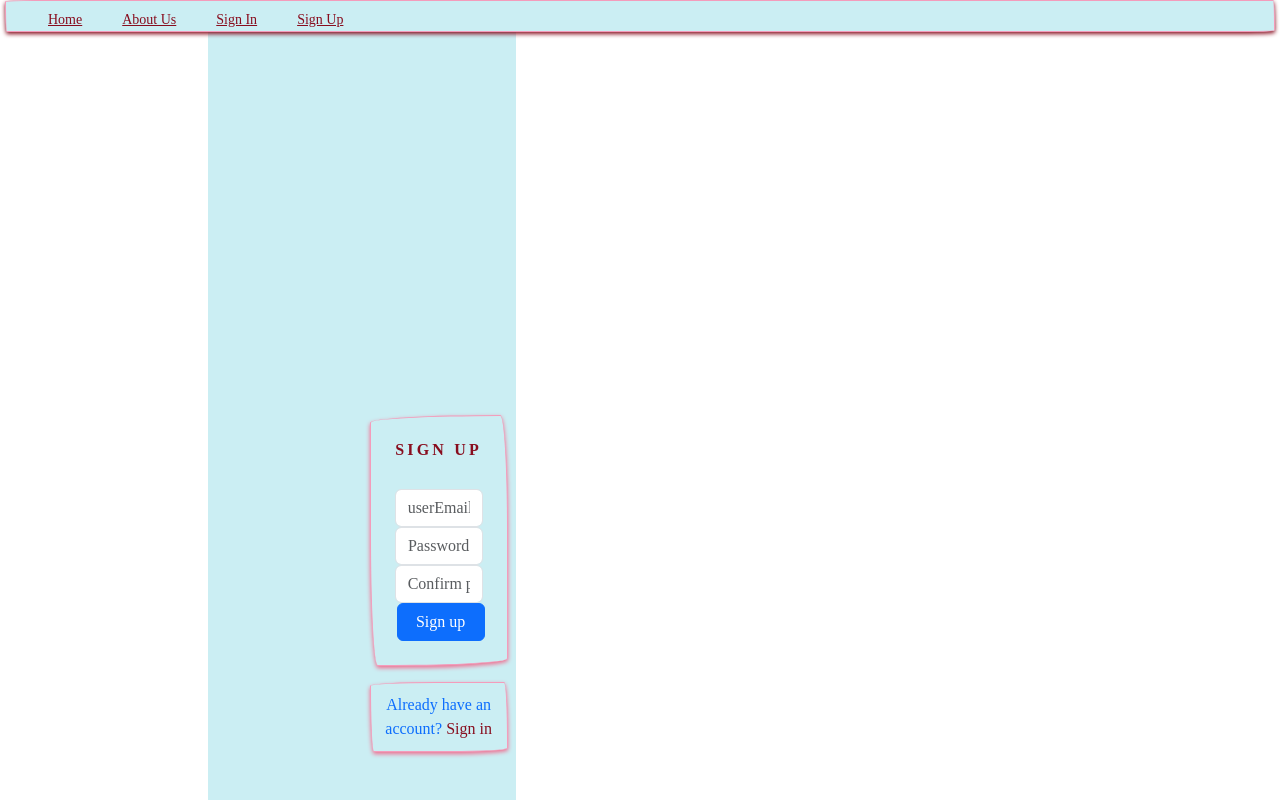
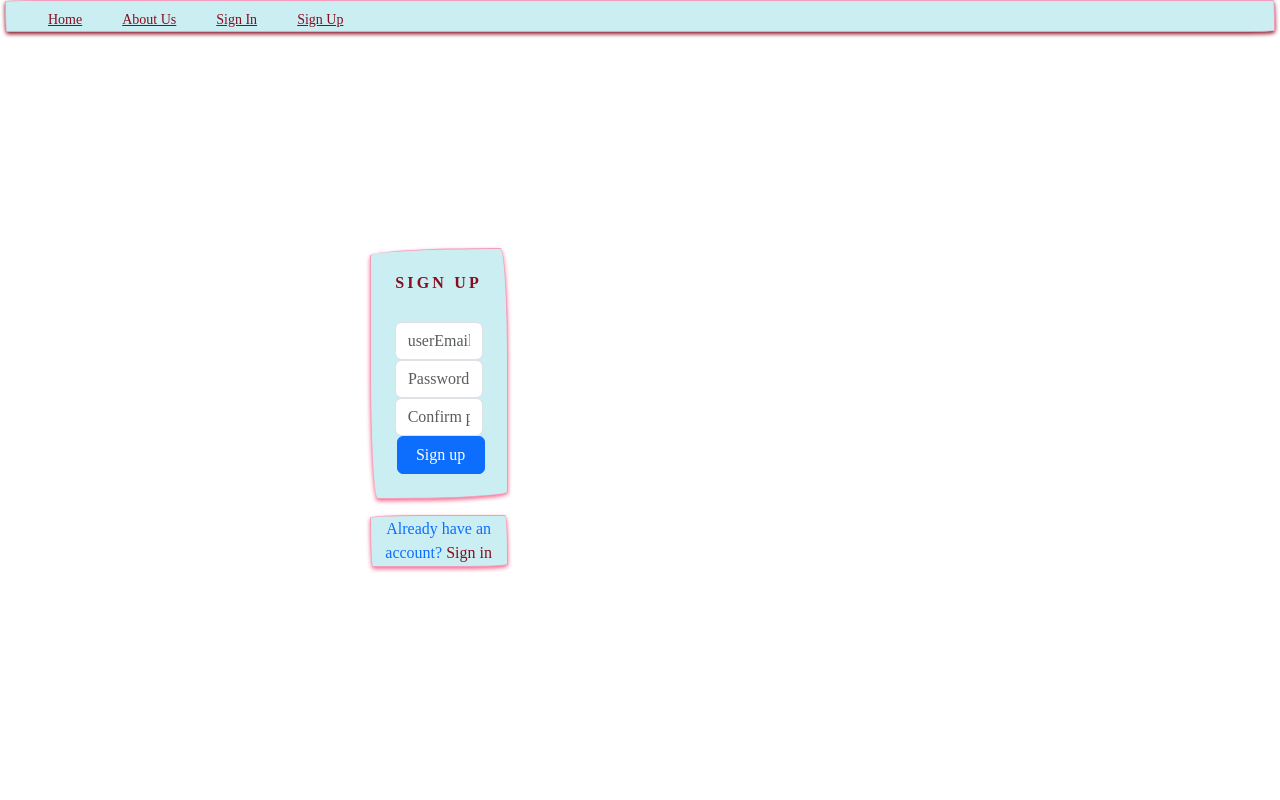
Before and after one commit to dimitri-edel/team-5, a React (Vite) app in the folder frontend/: page /SignUp in a window 1280 px wide. Shown: the top 800 px of the page. Built offline with nearby package versions, Linux system fonts and the light colour scheme.

Commit message:
fix layout inconvenient in registration pages

```diff
--- a/frontend/src/App.module.css
+++ b/frontend/src/App.module.css
@@ -1,17 +1,17 @@
 
 .App{
     font-family: 'Gluten', cursive;
-    background-color: #CBEEF3;
+
     min-height: 100vh;
 }
 .Main{
-    padding-top: 12em;
+    padding-top: 1em;
 }
 
 .SignInUpContainer{
-    width: 70%;
+    width:max-content ;
     background-color: #CBEEF3;
-    padding: 10px;
+    padding: 1px;
     border-radius: 255px 15px 225px 15px/15px 225px 15px 255px;
     border: 1px solid #F49CBB;
     box-shadow: 0 2px 4px #F26A8D;
```
Also changed, not shown: frontend/src/pages/registration/signIn.jsx (+15 -0 lines), frontend/src/pages/registration/signUp.jsx (+9 -7 lines).
